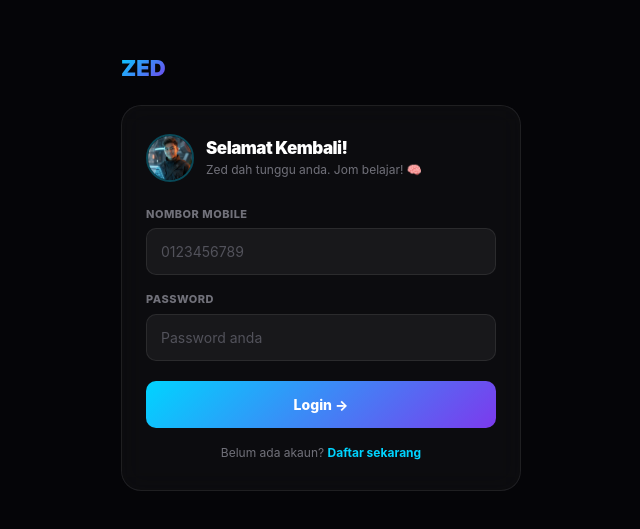
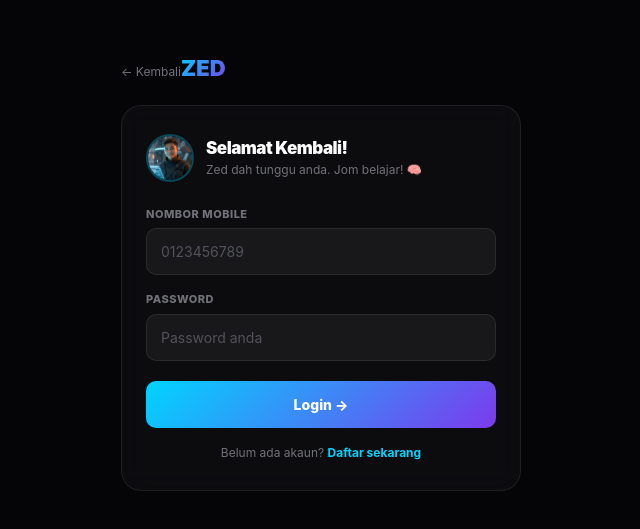
Before and after one commit to John9769/zed-frontend, a Next.js app: page /login in a window 1280 px wide. Shown: the part 129-658 px from the top of the page, without its empty margins (319-959 px from the left). Built offline with nearby package versions, Linux system fonts and the light colour scheme.

Commit message:
fixing redirect login button

```diff
--- a/app/dashboard/page.js
+++ b/app/dashboard/page.js
@@ -33,7 +33,7 @@ export default function Dashboard() {
   const logout = () => {
     localStorage.removeItem('zed_token');
     localStorage.removeItem('zed_student');
-    router.push('/login');
+    router.push('/');
   };
 
   const isTrial = student?.status === 'TRIAL';
--- a/app/login/page.js
+++ b/app/login/page.js
@@ -67,6 +67,7 @@ export default function LoginPage() {
       `}</style>
 
       <div style={{ width: '100%', maxWidth: '400px' }}>
+        <button onClick={() => router.push('/')} style={{ background: 'transparent', border: 'none', color: '#71717a', fontSize: '12px', cursor: 'pointer', marginBottom: '12px', fontFamily: 'Inter, sans-serif' }}>← Kembali</button>
 
         {/* Logo */}
         <div onClick={() => router.push('/')} style={{ fontSize: '22px', fontWeight: 900, background: 'linear-gradient(135deg, #00d4ff, #7c3aed)', WebkitBackgroundClip: 'text', WebkitTextFillColor: 'transparent', marginBottom: '20px', cursor: 'pointer', display: 'inline-block' }}>
```
